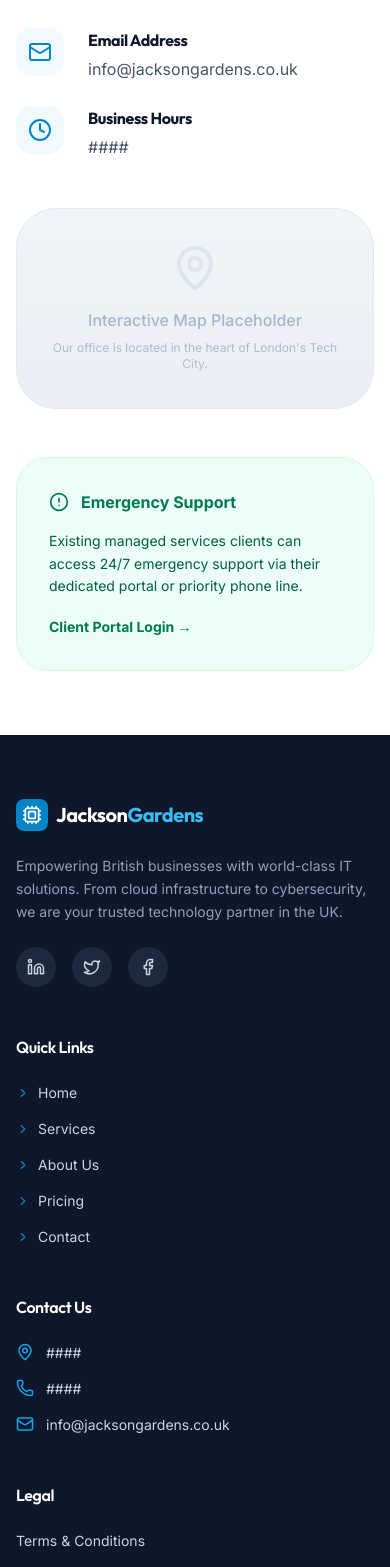
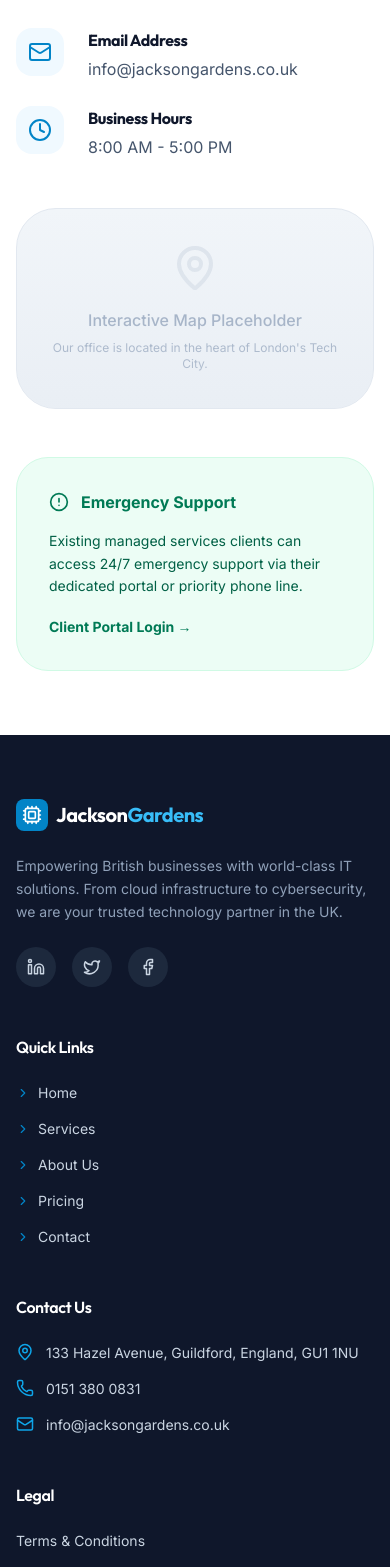
Before and after one commit to consultancy-outfit/100IT-SALESITES-001, a React (Vite) app: page /contact in a window 390 px wide. Shown: the part 1741-3308 px from the top of the page. Built offline with nearby package versions, Linux system fonts and the light colour scheme.

Commit message:
Update title in index.html and enhance company details in Layout.tsx with complete address, CRN, phone number, and operating hours.

```diff
--- a/index.html
+++ b/index.html
@@ -3,7 +3,7 @@
   <head>
     <meta charset="UTF-8" />
     <meta name="viewport" content="width=device-width, initial-scale=1.0" />
-    <title>My Google AI Studio App</title>
+    <title>Jackson-Gardens</title>
   </head>
   <body>
     <div id="root"></div>
--- a/src/components/Layout.tsx
+++ b/src/components/Layout.tsx
@@ -11,11 +11,11 @@ function cn(...inputs: ClassValue[]) {
 
 export const COMPANY_DETAILS = {
   name: 'Jackson Gardens',
-  address: '####',
-  crn: '####',
-  phone: '####',
+  address: '133 Hazel Avenue, Guildford, England, GU1 1NU',
+  crn: '17046287',
+  phone: '0151 380 0831',
   email: 'info@jacksongardens.co.uk',
-  hours: '####',
+  hours: '8:00 AM - 5:00 PM',
 };
 
 const navLinks = [
```
